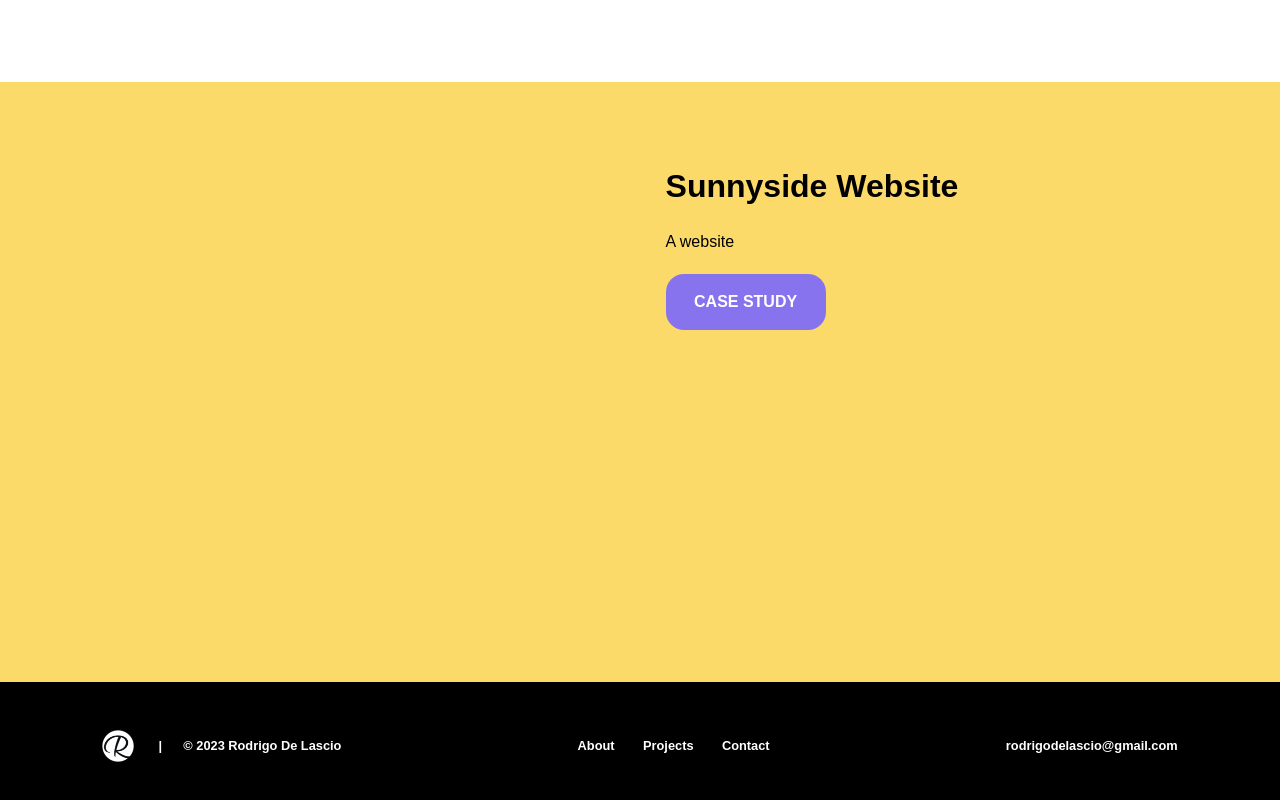
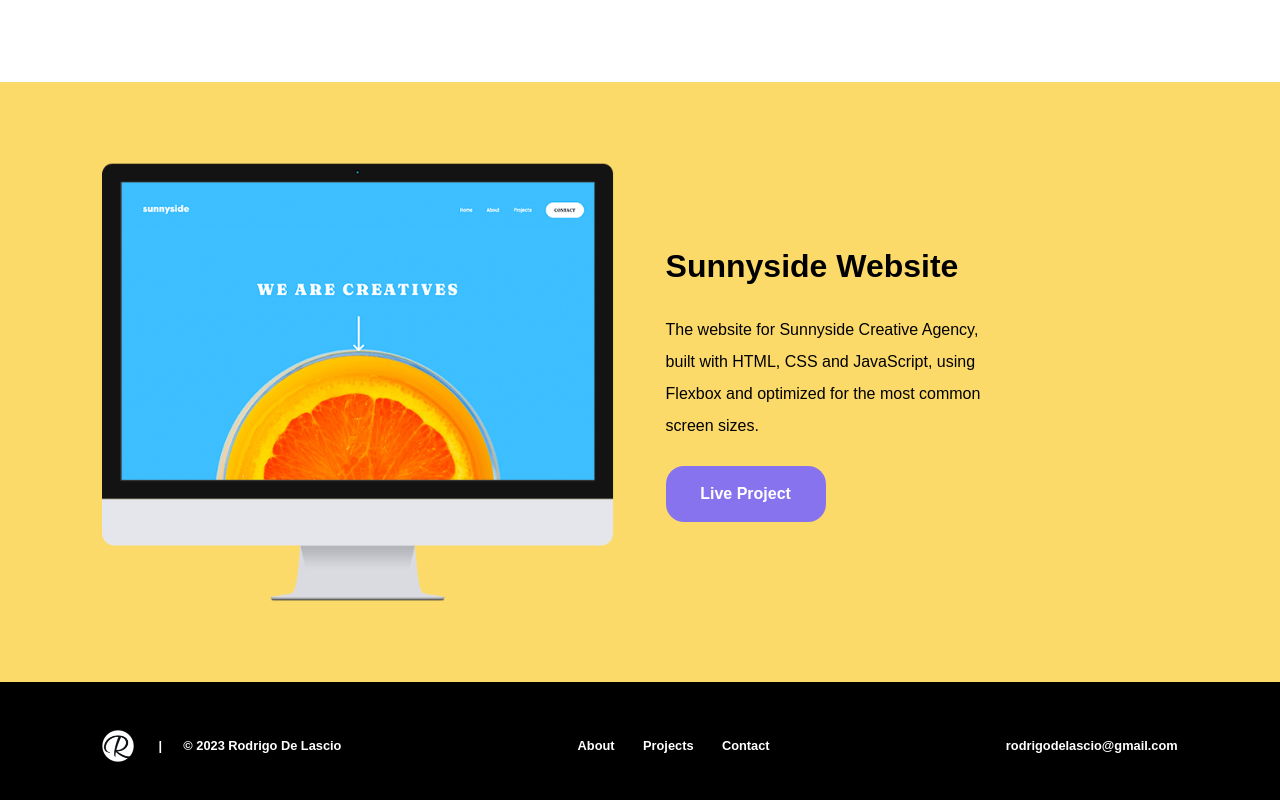
Before and after one commit to rodrigodelascio/rod-current-folio, a React (Create React App) app: page /projects in a window 1280 px wide. Shown: the part 566-1366 px from the top of the page. Built offline with nearby package versions, Linux system fonts and the light colour scheme.

Commit message:
projects showcase updated

```diff
--- a/src/components/projectspage/projectsShowcase/ProjectsShowcase.js
+++ b/src/components/projectspage/projectsShowcase/ProjectsShowcase.js
@@ -1,16 +1,22 @@
 import React from "react";
-import projectsShowcaseImg from "../../../assets/images/projectsShowcase.png";
+import sunnysideMac from "../../../assets/images/sunnysideMac.png";
 import styles from "./ProjectsShowcase.module.css";
 
 const ProjectsShowcase = () => {
   return (
     <div className={styles["projects-showcase-container"]}>
       <div className={styles["project-wrapper"]}>
-        <div className={styles["project-image-wrapper"]}>&nbsp;</div>
+        <div className={styles["project-image-wrapper"]}>
+          <img src={sunnysideMac} alt="imac screen with sunnyside website" />
+        </div>
         <div className={styles["project-description-wrapper"]}>
           <h3>Sunnyside Website</h3>
-          <p>A website</p>
-          <button>CASE STUDY</button>
+          <p>
+            The website for Sunnyside Creative Agency, built with HTML, CSS and
+            JavaScript, using Flexbox and optimized for the most common screen
+            sizes.
+          </p>
+          <button>Live Project</button>
         </div>
       </div>
     </div>
--- a/src/components/projectspage/projectsShowcase/ProjectsShowcase.module.css
+++ b/src/components/projectspage/projectsShowcase/ProjectsShowcase.module.css
@@ -19,10 +19,21 @@
 
 .project-image-wrapper {
   width: 40vw;
+  display: flex;
+  justify-content: center;
+}
+
+.project-image-wrapper img {
+  width: 30vw;
+  object-fit: cover;
+  overflow: visible;
 }
 
 .project-description-wrapper {
   width: 40vw;
+  display: flex;
+  flex-direction: column;
+  justify-content: center;
 }
 
 .project-description-wrapper h3,
@@ -39,11 +50,12 @@
   font-size: 1rem;
   font-weight: 300;
   line-height: 2rem;
-  margin-top: 2vh;
+  margin-top: 3vh;
+  width: 25vw;
 }
 
 .project-description-wrapper button {
-  margin-top: 2vh;
+  margin-top: 3vh;
   background: #8873ef;
   color: #fff;
   padding: 0.9rem 1.1rem;
@@ -55,3 +67,7 @@
   border-radius: 18px;
   cursor: pointer;
 }
+
+.project-description-wrapper button:hover {
+  background: #8873efc3;
+}
```
Also changed, not shown: src/assets/images/sunnysideMac.png (added).
